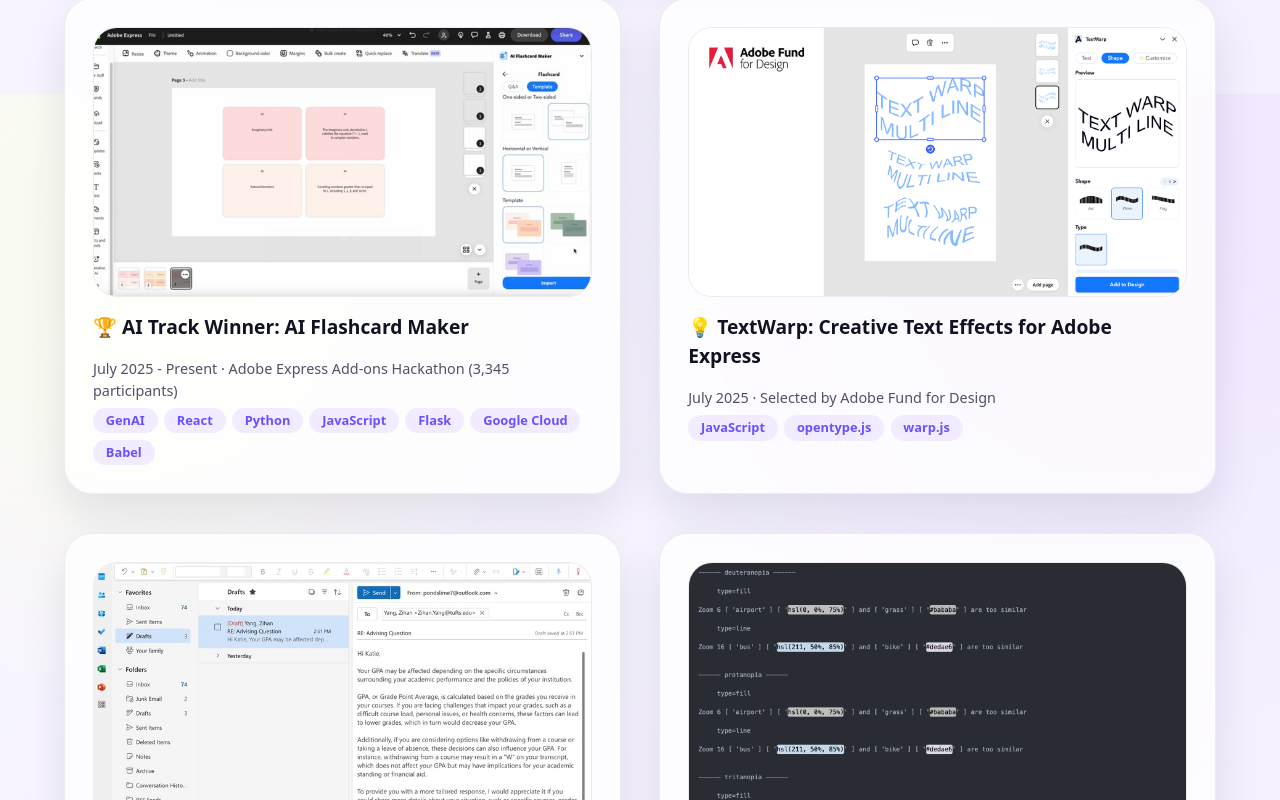
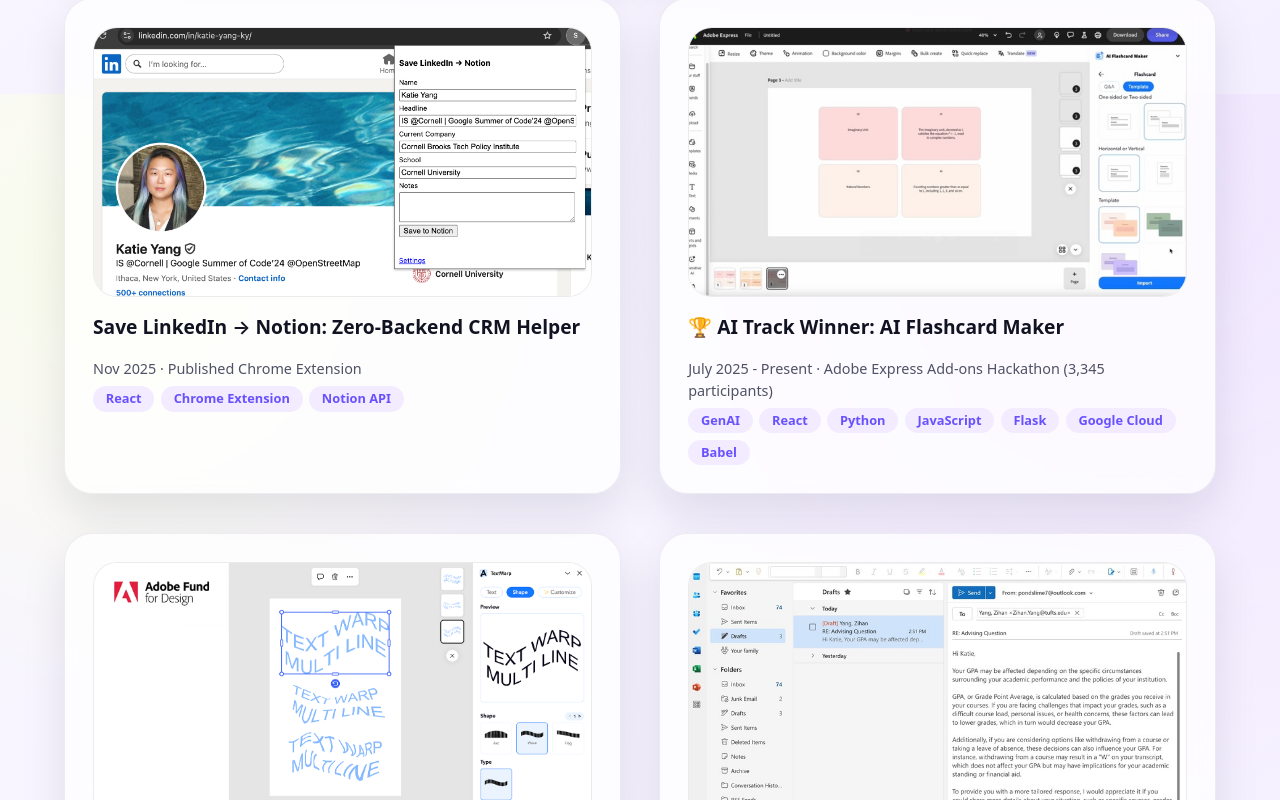
Before and after one commit to KY233466/KY233466.github.io, a Next.js app: page / in a window 1280 px wide. Shown: the part 706-1506 px from the top of the page. Built offline with nearby package versions, Linux system fonts and the light colour scheme.

Commit message:
linkedin project

```diff
--- a/src/views/Software.js
+++ b/src/views/Software.js
@@ -8,13 +8,13 @@
 import IntroCard from "../components/IntroCard/IntroCard";
 
 const content = [
-  // {
-  //   title: "Save LinkedIn → Notion: Zero-Backend CRM Helper",
-  //   path: "/LinkedIn-to-Notion",
-  //   content: LinkedInNotion,
-  //   timeframe: "Nov 2025 · Published Chrome Extension",
-  //   tags: ["React", "Chrome Extension", "Notion API"],
-  // },
+  {
+    title: "Save LinkedIn → Notion: Zero-Backend CRM Helper",
+    path: "/LinkedIn-to-Notion",
+    content: LinkedInNotion,
+    timeframe: "Nov 2025 · Published Chrome Extension",
+    tags: ["React", "Chrome Extension", "Notion API"],
+  },
   {
     title: "🏆 AI Track Winner: AI Flashcard Maker",
     path: "/Flashcard",
```
